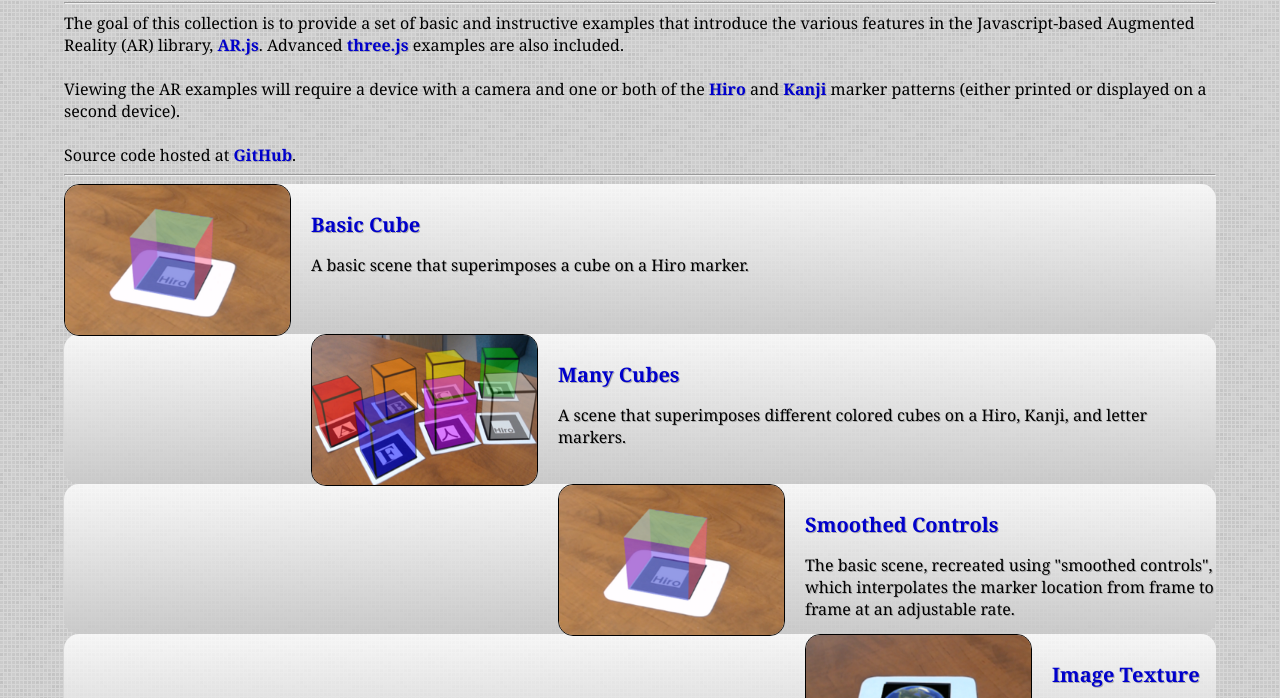
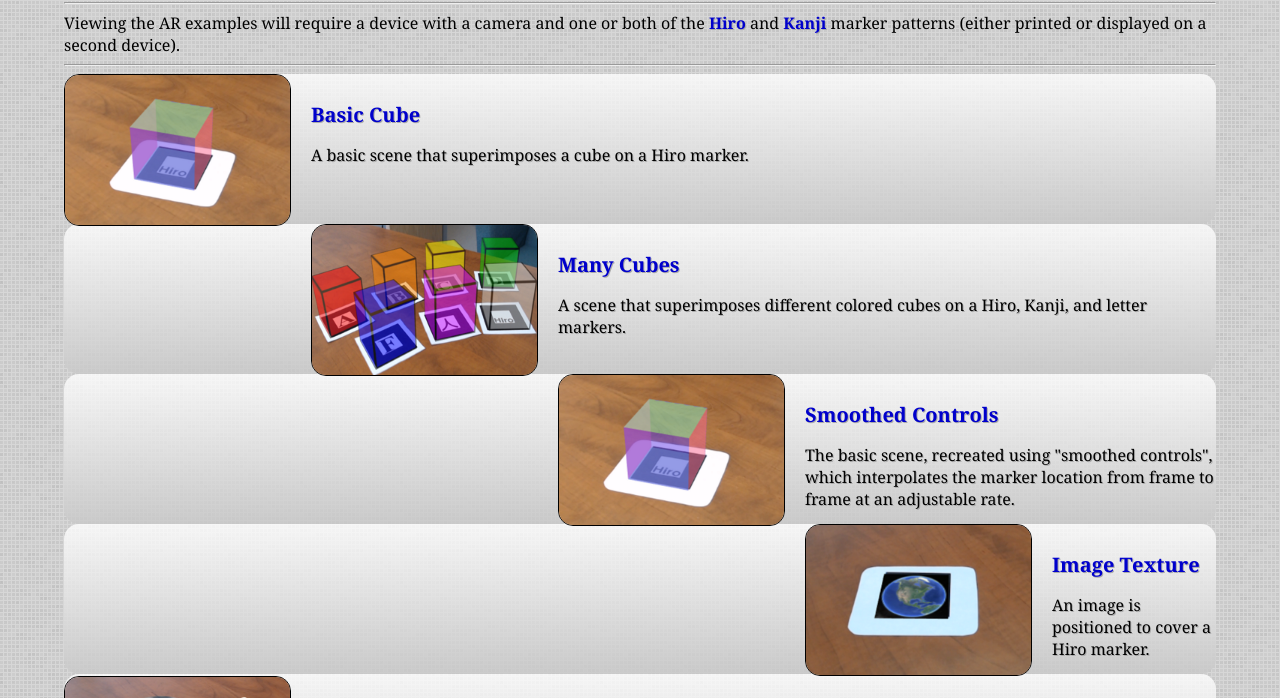
Before and after one commit to johnbenedictcastillo/ar-examples, a plain HTML site: page index.html in a window 1280 px wide. Shown: the part 75-773 px from the top of the page. Drawn offline with Linux system fonts and the light colour scheme.

Commit message:
Update index.html

```diff
--- a/index.html
+++ b/index.html
@@ -7,12 +7,8 @@
 
 <div class="bigTitle">Three.js and AR.js Examples</div>
 <hr>
-The goal of this collection is to provide a set of basic and instructive examples that introduce the various features in the Javascript-based Augmented Reality (AR) library,
-<a class="toc" href="https://github.com/jeromeetienne/AR.js">AR.js</a>. Advanced <a class="toc" href="https://threejs.org/">three.js</a> examples are also included.
-<br/><br/>
 Viewing the AR examples will require a device with a camera and one or both of the <a class="toc" href="markers/hiro.png">Hiro</a> and <a class="toc" href="markers/kanji.png">Kanji</a> marker patterns (either printed or displayed on a second device).
-<br/><br/>
-Source code hosted at <a class="toc" href="https://github.com/stemkoski/AR-Examples">GitHub</a>.
+<br/>
 
 <hr/>
 
```
